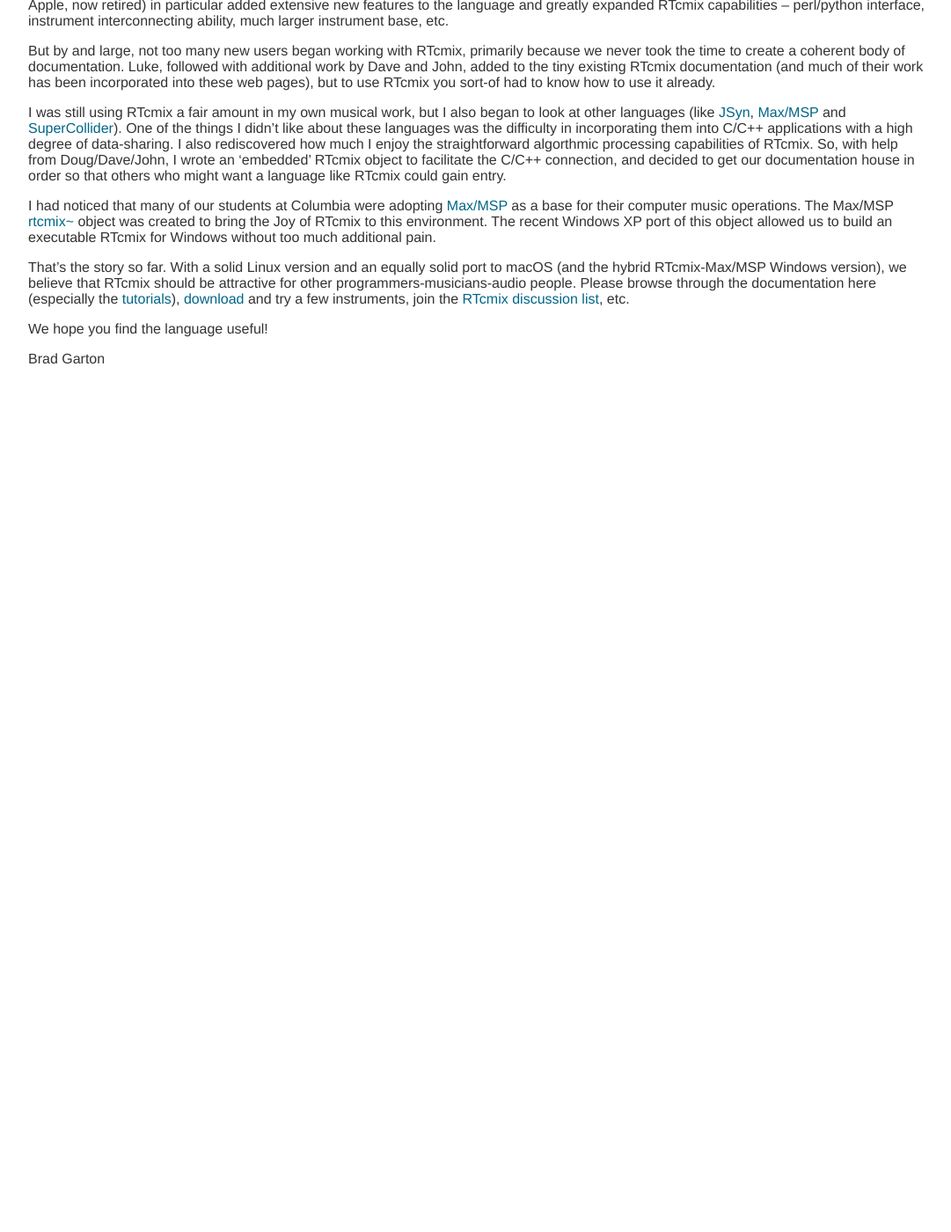
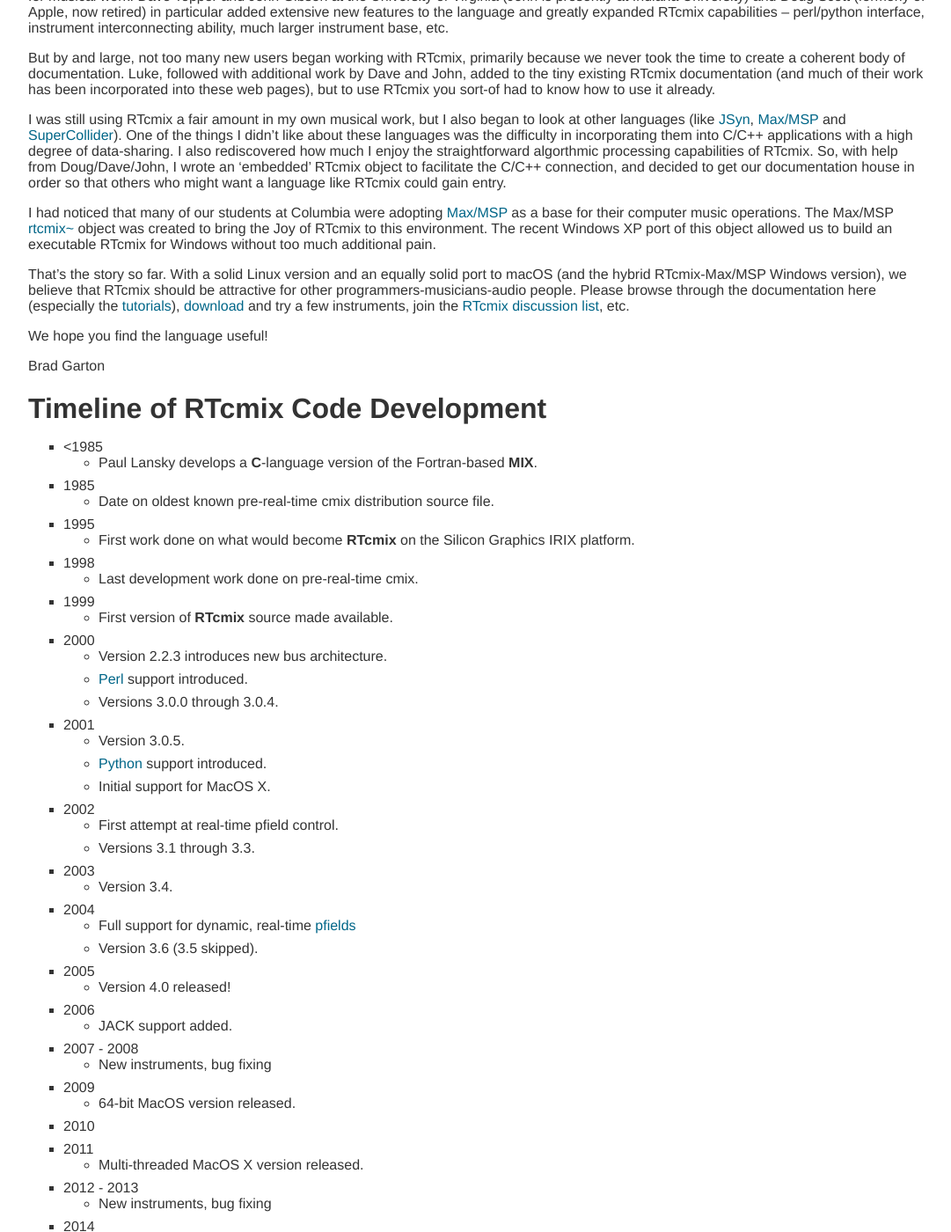
Before and after one commit to RTcmix/rtcmix.github.io, a Jekyll site: the page built from about/index.md, in a window 1280 px wide and 1400 px high, scrolled down 270 px. Shown: the whole window at 88% size, without its empty margins (96-1177 px from the left). Built offline with Jekyll 4.4.1, drawn with Linux system fonts in a browser that asks for light colours; before the commit the page ends 900 px from its top, so only the background shows below that; some of the changed text lies outside the part shown.

Commit message:
Added timeline to history of software.

```diff
--- a/about/index.md
+++ b/about/index.md
@@ -1,9 +1,9 @@
 ---
-title: The Ancient History of RTcmix
+title: The History of cmix and RTcmix
 layout: ref
 ---
 
-## The Ancient History of RTcmix
+# <a name=history></a>The "Ancient" History of RTcmix
 
 Luke Dubois wrote a [brief history of
 RTcmix](http://music.columbia.edu/cmix/history.html) back in the
@@ -63,3 +63,73 @@
 We hope you find the language useful\!
 
 Brad Garton
+
+# <a name=timeline></a>Timeline of RTcmix Code Development
+
+- \<1985
+	* Paul Lansky develops a **C**-language version of the Fortran-based **MIX**.
+- 1985
+	* Date on oldest known pre-real-time cmix distribution source file.
+- 1995
+	* First work done on what would become **RTcmix** on the Silicon Graphics IRIX platform.
+- 1998
+	* Last development work done on pre-real-time cmix.
+- 1999
+	* First version of **RTcmix** source made available.
+- 2000
+	* Version 2.2.3 introduces new bus architecture.
+	* [Perl](../tutorials/perl.html) support introduced.
+	* Versions 3.0.0 through 3.0.4.
+- 2001
+	* Version 3.0.5.
+	* [Python](../tutorials/python.html) support introduced.
+	* Initial support for MacOS X.
+- 2002
+	* First attempt at real-time pfield control.
+	* Versions 3.1 through 3.3.
+- 2003
+	* Version 3.4.
+- 2004
+	* Full support for dynamic, real-time [pfields](../tutorials/pfields.html)
+	* Version 3.6 (3.5 skipped).
+- 2005
+	* Version 4.0 released!
+- 2006
+	* JACK support added.
+- 2007 - 2008
+	* New instruments, bug fixing
+- 2009
+	* 64-bit MacOS version released.
+- 2010
+- 2011
+	* Multi-threaded MacOS X version released.
+- 2012 - 2013
+	* New instruments, bug fixing
+- 2014
+	* Version 4.1
+	* **RTcmix** source uploaded to [Github](https://github.com/RTcmix)
+- 2015
+	* **Minc** <a href="../reference/scorefile/Minc.html#minc-functions">user-defined function</a> support plus scoped variables.
+	* Version 4.2
+- 2016
+	* <a href="../reference/scorefile/Minc.html#command-line-named-args">Named-argument</a> variable support.
+- 2017
+	* Parser error handling improved.
+- 2018
+- 2019
+	* Version 4.3.2 released.
+	* Support for <a href="../reference/scorefile/Minc.html#struct">struct</a> data type.
+	* Version 4.4
+- 2020
+	* Support for other new **Minc** data types.
+	* Version 4.5
+	* **OSC** support added.
+	* Version 4.6
+	* Version 5.0 released!
+	* Version 5.1
+- 2021
+- 2022
+	* Structs now have "class" behavior with method functions.
+	* Version 5.2
+- 2023
+	* Version 5.2.1
```
